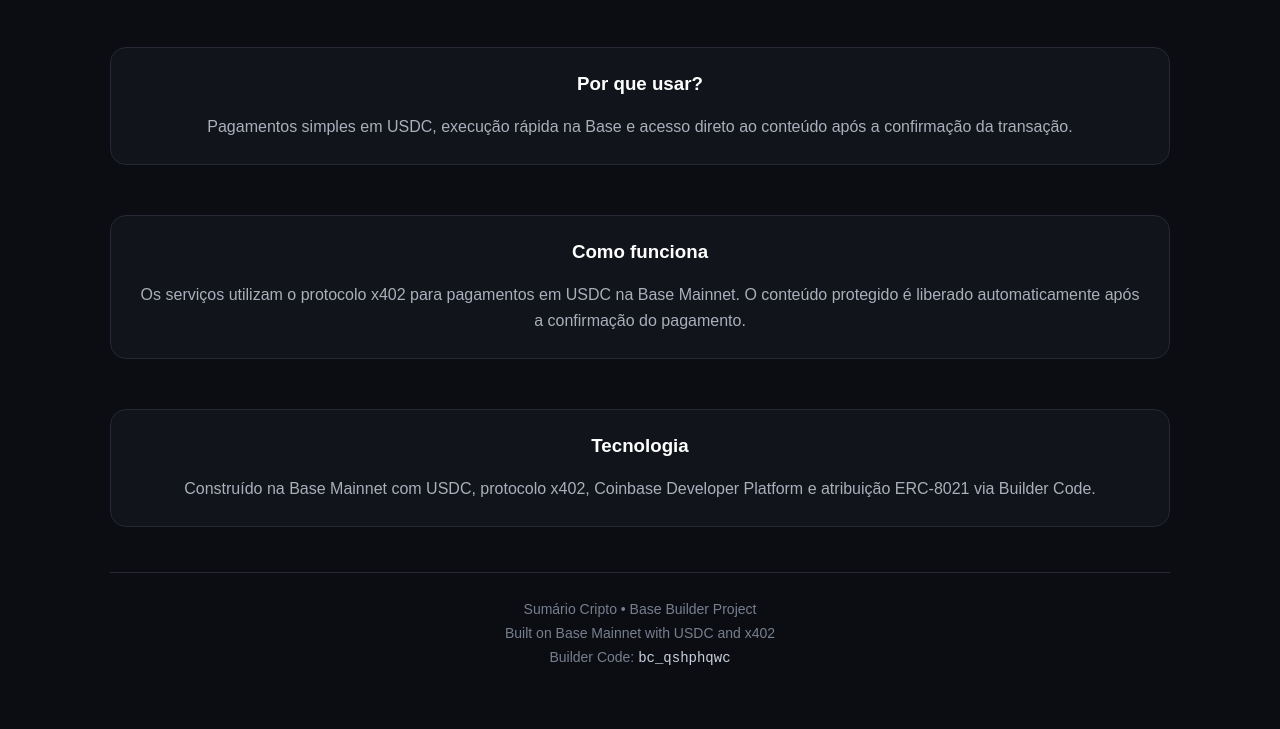
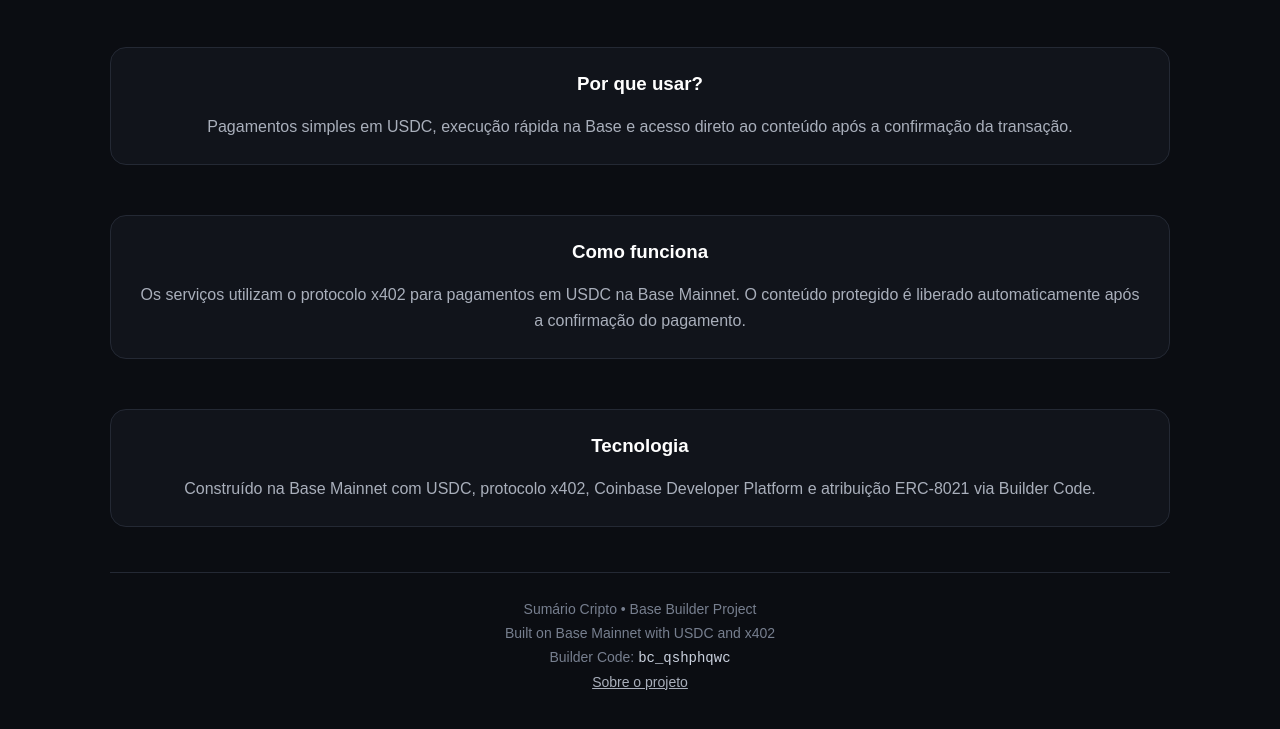
Before and after one commit to glauber-egalon/sumario-cripto-base, a website: page x402-api/public/index.html in a window 1280 px wide. Shown: the part 700-1429 px from the top of the page. Drawn offline with Linux system fonts and the light colour scheme.

Commit message:
Add PayAPI about page

```diff
--- a/x402-api/public/index.html
+++ b/x402-api/public/index.html
@@ -281,6 +281,9 @@
 
       Builder Code:
       <code>bc_qshphqwc</code>
+
+      <br>
+      <a href="/about.html" style="color:#a9afbb;">Sobre o projeto</a>
     </footer>
 
   </div>
```
